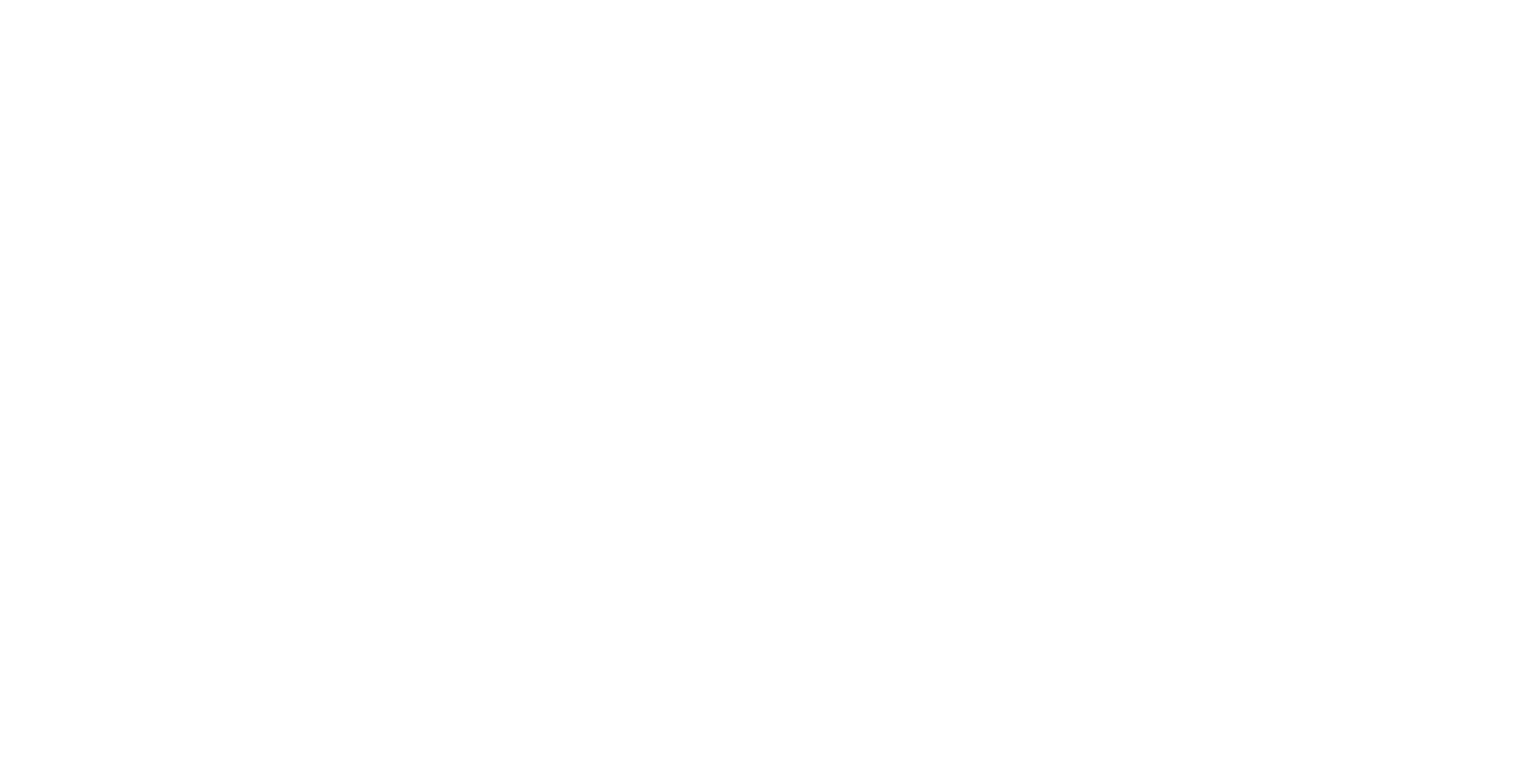
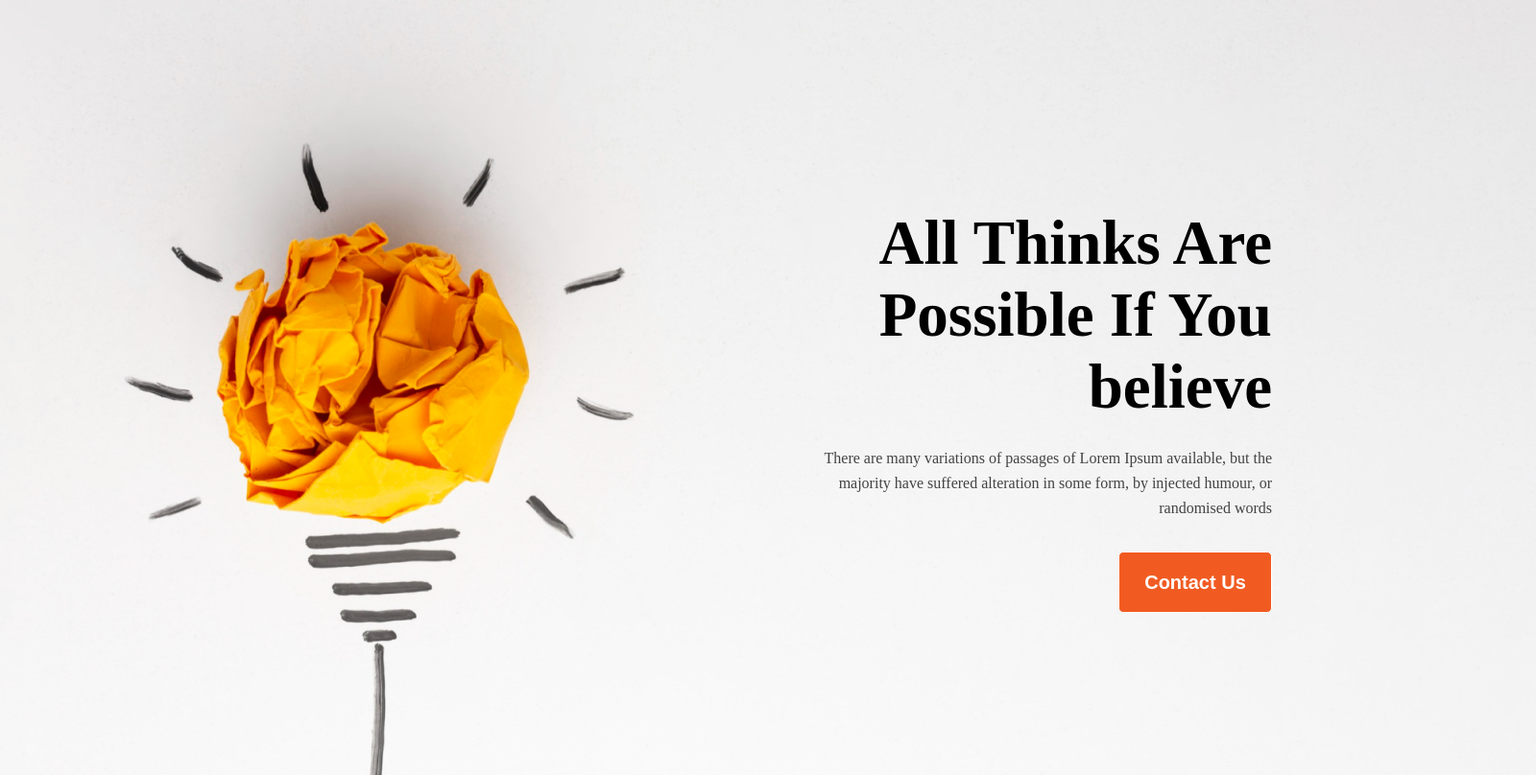
Before and after one commit to kamrulislam2/new-year-first-assignment, a plain HTML site: page index.html in a window 1280 px wide. Shown: the whole page at 96% size, 1600 px wide, since content can reach past the window. Drawn offline with Linux system fonts and the light colour scheme.

Commit message:
header completed

```diff
--- a/index.html
+++ b/index.html
@@ -5,8 +5,26 @@
     <meta http-equiv="X-UA-Compatible" content="IE=edge">
     <meta name="viewport" content="width=device-width, initial-scale=1.0">
     <title>New Year First Assignment</title>
+    <link rel="stylesheet" href="/styles/first-assignment.css">
 </head>
 <body>
+    <!-- Head of website -->
+    <header>
+        <section class="header-section">
+            <div class="header-div">
+                <h1 class="header-title">All Thinks Are Possible If You believe</h1>
+                <p class="header-description">There are many variations of passages of Lorem Ipsum available, but the majority have suffered alteration in some form, by injected humour, or randomised words</p>
+                <button class="primary-btn">Contact Us</button>
+            </div>
+        </section>
+    </header>
+    <!-- Main content of website -->
+    <main>
 
+    </main>
+    <!-- Footer of website -->
+    <footer>
+
+    </footer>
 </body>
 </html>
--- a/styles/first-assignment.css
+++ b/styles/first-assignment.css
@@ -0,0 +1,40 @@
+*{
+    margin: 0px;
+    padding: 0px;
+}
+/* Header Section Style */
+.header-section{
+    background-image: url("../images/banner/banner1.png");
+    width: 1600px;
+    height: 808px;
+}
+.header-div{
+    padding-top: 216px;
+    padding-right: 230px;
+    padding-left: 845px;
+    text-align: right;
+    width: 30%;
+
+}
+.header-title{
+    font-weight: 700;
+    font-size: 65px;
+    margin-bottom: 24px;
+}
+.header-description{
+    font-weight: 400;
+    font-size: 16px;
+    margin-bottom: 32px;
+    line-height: 26px;
+    color: #444343;
+}
+.primary-btn{
+    background-color: #F15B22;
+    width: 160px;
+    height: 64px;
+    font-weight: 600;
+    font-size: 20px;
+    color: #FFFFFF;
+    border: 1px solid;
+    border-radius: 5px;
+}
```
